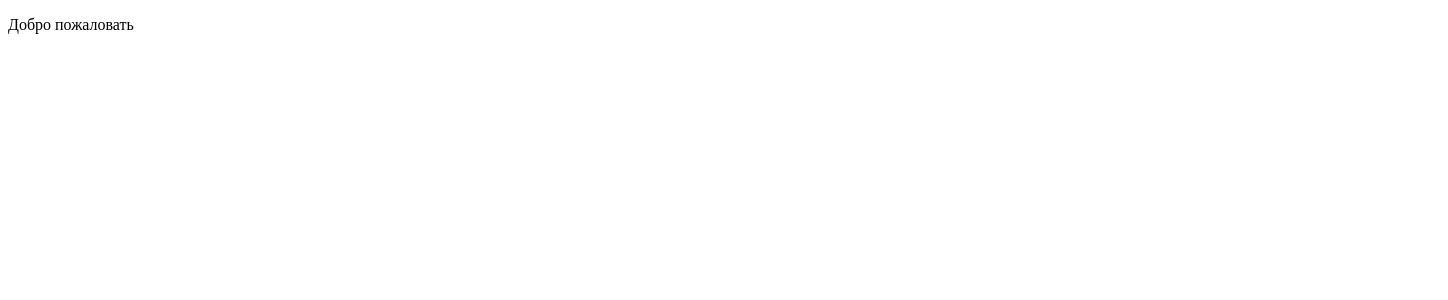
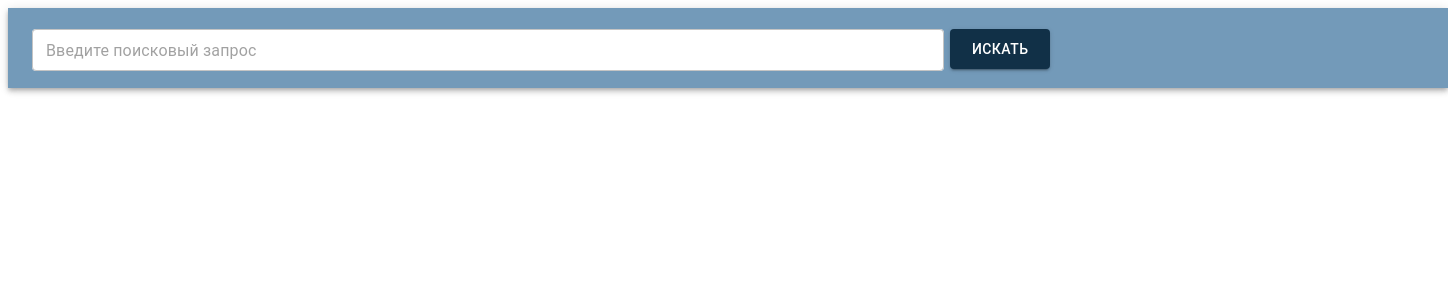
Before and after one commit to ArthurFloyd/Detective-Github, a React (Create React App) app: page / in a window 1280 px wide. Shown: the top 300 px of the page, 1448 px wide, since content can reach past the window. Built offline with nearby package versions, Linux system fonts and the light colour scheme.

Commit message:
create NavBar

```diff
--- a/package.json
+++ b/package.json
@@ -3,6 +3,9 @@
   "version": "0.1.0",
   "private": true,
   "dependencies": {
+    "@emotion/react": "^11.13.3",
+    "@emotion/styled": "^11.13.0",
+    "@mui/material": "^6.0.0",
     "@testing-library/jest-dom": "^5.17.0",
     "@testing-library/react": "^13.4.0",
     "@testing-library/user-event": "^13.5.0",
--- a/src/App.jsx
+++ b/src/App.jsx
@@ -1,7 +1,7 @@
 // import { Provider } from 'react-redux';
 
-// import NavBar from './components/NavBar';
-import HomePage from './components/Home';
+import NavBar from './components/NavBar';
+// import HomePage from './components/Home';
 // import SearchPage from './components/Search';
 // import { store } from './store/index.js';
 
@@ -9,8 +9,8 @@ import HomePage from './components/Home';
 
 const App = () => (
   // <Provider store={store}>
-  //   <NavBar />
-  <HomePage />
+  <NavBar />
+  // <HomePage />
   //   <SearchPage />
   // </Provider>
 );
--- /dev/null
+++ b/src/components/NavBar.jsx
@@ -0,0 +1,52 @@
+import React, { useEffect, useRef, useState } from 'react';
+import {
+  FormControl, OutlinedInput, Toolbar, Box, AppBar, Button,
+} from '@mui/material';
+
+// import { useGetReposQuery } from '../api/githubRepoApi';
+// import { store } from './store/index.js';
+
+const NavBar = () => {
+  const [value, setValue] = useState('');
+  const inputRef = useRef(null);
+
+  useEffect(() => {
+    inputRef.current.focus();
+  }, []);
+
+  // const { data } = useGetReposQuery(value);
+
+  return (
+    <Box sx={{ flexGrow: 1 }}>
+      <AppBar position="static" sx={{ width: 1440, height: 80, background: '#739ab9' }}>
+        <Toolbar>
+          <form noValidate autoComplete="off">
+            <FormControl ref={inputRef}>
+              <OutlinedInput
+                placeholder="Введите поисковый запрос"
+                sx={{
+                  placeContent: 'italic', width: 912, height: 42, top: 10, background: '#fff',
+                }}
+                value={value}
+                onChange={(e) => setValue(e.target.value)}
+              />
+            </FormControl>
+          </form>
+          <Button
+            variant="contained"
+            onClick={() => {
+              // console.log('data', data);
+            }}
+            sx={{
+              top: 9, left: 6, padding: '8px 22px 8px 22px', gap: 0, background: '#113047',
+            }}
+          >
+            ИСКАТЬ
+          </Button>
+        </Toolbar>
+      </AppBar>
+    </Box>
+  );
+};
+
+export default NavBar;
```
Also changed, not shown: 1 other file (tests, documents, lock files or other folders).
